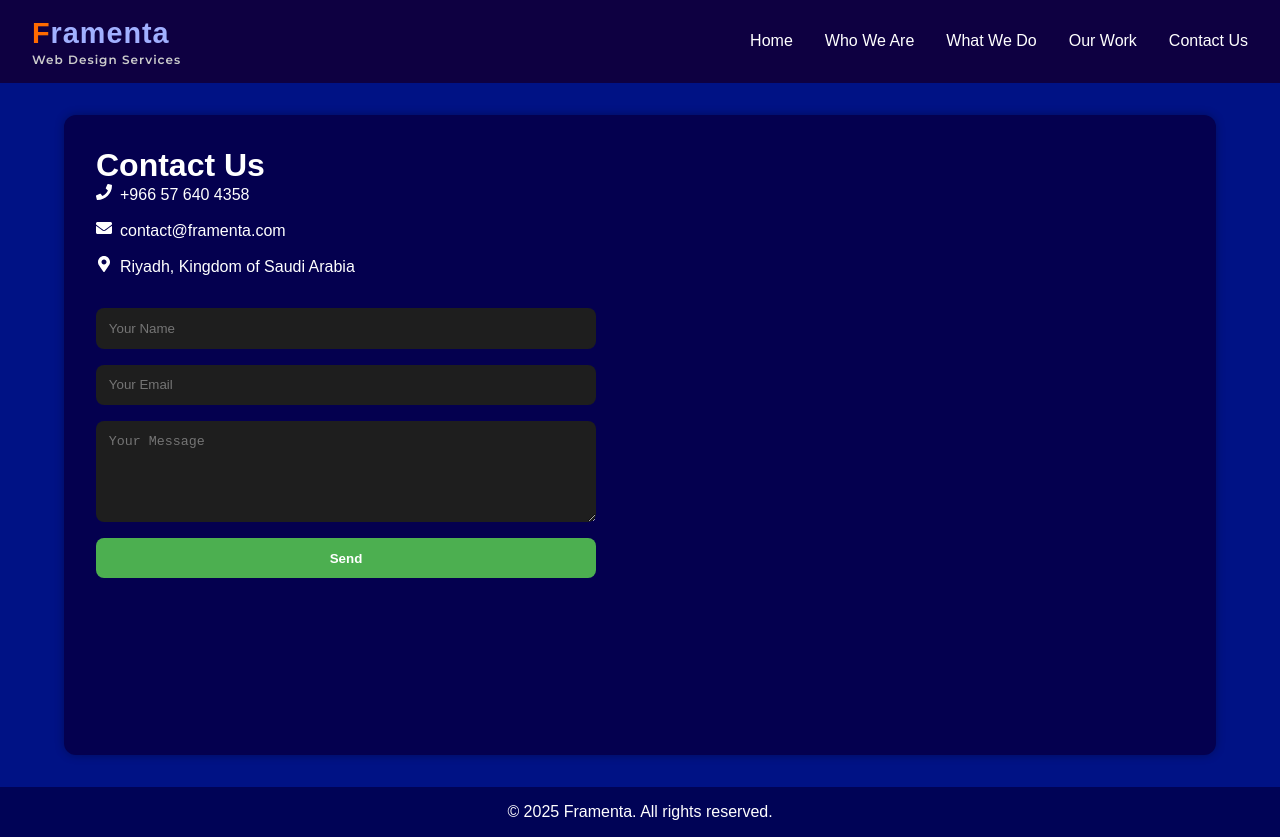
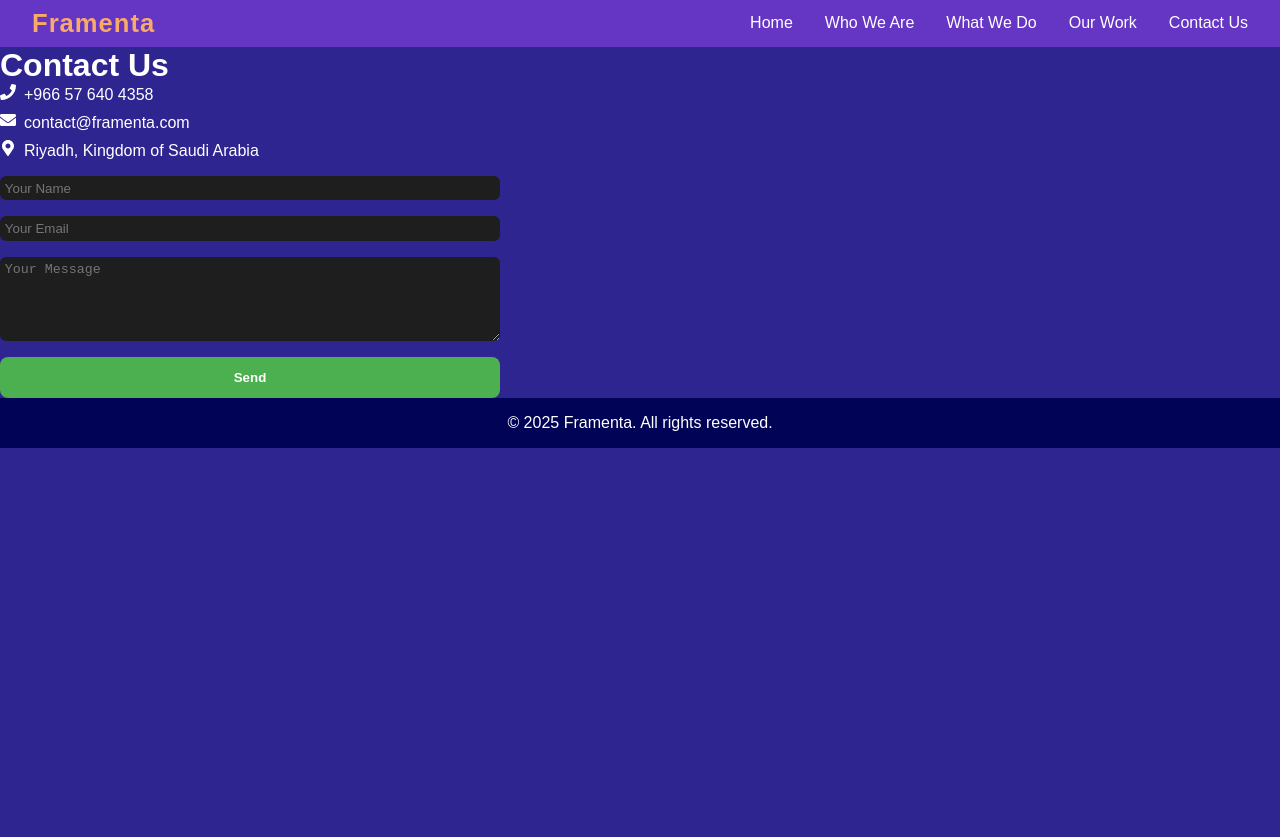
Before and after one commit to nemerj19/framenta-web, a React (Create React App) app: page /contact-us in a window 1280 px wide. After the commit the page ends 800 px from the top, so only its background shows below. Built offline with nearby package versions, Linux system fonts and the light colour scheme.

Commit message:
navbar fix

```diff
--- a/src/App.css
+++ b/src/App.css
@@ -53,7 +53,7 @@ body {
 /* index.css or App.css */
 body {
   margin: 0;
-  background-color: #001285; /* Dark background */
+  background-color: #2f2591; /* Dark background */
   color: #ffffff; /* White text */
   font-family: "Arial", sans-serif;
 }
--- a/src/components/Home.css
+++ b/src/components/Home.css
@@ -271,7 +271,7 @@
 
 .design-card {
   flex: 1 1 300px;
-  background: linear-gradient(135deg, #de6000, #28004f); /* Default gradient */
+  background: linear-gradient(135deg, #7c39cd, #003984); /* Default gradient */
   color: white;
   padding: 20px;
   border-radius: 12px;
@@ -311,3 +311,68 @@
 .design-card button:hover {
   background: #f0f0f0;
 }
+
+.hero-slider {
+  width: 100%;
+  height: auto;
+  overflow: hidden;
+}
+
+.slide-image {
+  width: 100%;
+  height: auto;
+  object-fit: cover;
+  display: block;
+}
+
+@media (max-width: 768px) {
+  .slide-image {
+    height: 350px; /* Adjust as needed */
+    object-fit: cover;
+  }
+}
+
+.offer-section {
+  padding-left: 40;
+}
+
+@media (min-width: 768px) {
+  .offer-section {
+    padding-left: 40px;
+  }
+}
+
+.offer-inner {
+  padding-left: 20px;
+}
+
+@media (min-width: 768px) {
+  .offer-inner {
+    padding-left: 40px;
+  }
+}
+
+.hero-image-wrapper {
+  width: 100%;
+  overflow: hidden;
+}
+
+.hero-image {
+  width: 100%;
+  height: auto;
+  display: block;
+  object-fit: cover;
+}
+
+.home-offer {
+  height: 5vh; /* full screen height */
+  display: flex;
+  justify-content: center; /* centers horizontally */
+  align-items: center; /* centers vertically */
+  text-align: center; /* centers text inside the element */
+}
+
+.home-offer h2 {
+  font-size: 1.5rem;
+  color: #ffffff; /* or any color that fits your theme */
+}
--- a/src/components/Navbar.css
+++ b/src/components/Navbar.css
@@ -1,8 +1,8 @@
 /* Navbar container */
 .navbar {
-  background-color: #0e0041;
+  background-color: #6535c4;
   color: white;
-  padding: 1rem 2rem;
+  padding: 0.5rem 2rem;
   display: flex;
   justify-content: space-between;
   align-items: center;
@@ -13,7 +13,7 @@
   font-size: 1.8rem;
   font-family: "Poppins", sans-serif; /* or whichever font you chose */
   font-weight: 600; /* adjust for boldness */
-  color: #5eacff; /* try a standout color */
+  color: #ffffff; /* try a standout color */
   letter-spacing: 1px; /* optional: for spacing effect */
 }
 
@@ -96,14 +96,6 @@
   font-size: 1.8rem;
 }
 
-.logo-f {
-  color: #ff6a00; /* red */
-}
-
-.logo-rest {
-  color: #a1b0ff; /* teal */
-}
-
 .logo-link:hover .logo-f,
 .logo-link:hover .logo-rest {
   opacity: 0.8;
@@ -169,11 +161,10 @@
 }
 
 .logo {
-  display: flex;
-  flex-direction: column;
-  font-size: 1.8rem;
+  font-size: 1.6rem;
   font-family: "Montserrat", sans-serif;
   font-weight: 600;
   text-decoration: none;
   line-height: 1.2;
+  color: #f9a968; /* ✅ set your desired color here */
 }
--- a/src/components/Navbar.js
+++ b/src/components/Navbar.js
@@ -20,11 +20,7 @@ function Navbar() {
     <>
       <nav className="navbar">
         <Link to="/" className="logo">
-          <div>
-            <span className="logo-f">F</span>
-            <span className="logo-rest">ramenta</span>
-            <div className="logo-tagline">Web Design Services</div>
-          </div>
+          Framenta
         </Link>
 
         {isMobile ? (
--- a/src/components/PageLayout.css
+++ b/src/components/PageLayout.css
@@ -3,16 +3,9 @@
   min-height: 80vh;
   background-color: #04004f;
   color: #ffffff;
-  border-radius: 12px;
+  border-radius: px;
   box-shadow: 0 0 10px rgba(0, 0, 0, 0.3);
-  width: 90%;
+  width: 100%;
   max-width: 1200px;
-  margin: 2rem auto;
+  margin: 1rem auto;
 }
-
-@media (max-width: 768px) {
-  .page-layout {
-    padding: 1rem;
-    border-radius: 8px;
-  }
-}
--- a/src/pages/ContactUs.css
+++ b/src/pages/ContactUs.css
@@ -2,9 +2,9 @@
 
 input,
 textarea {
-  padding: 0.8rem;
+  padding: 0.3rem;
   border: none;
-  border-radius: 8px;
+  border-radius: px;
   background-color: #1e1e1e;
   color: white;
 }
@@ -23,3 +23,12 @@ button {
 button:hover {
   background-color: #45a049;
 }
+
+input,
+textarea {
+  padding: 0.3rem;
+  border: none;
+  border-radius: 6px; /* 👈 give this a number */
+  background-color: #1e1e1e;
+  color: white;
+}
--- a/src/pages/ContactUs.js
+++ b/src/pages/ContactUs.js
@@ -1,20 +1,20 @@
 import React from "react";
-import PageLayout from "../components/PageLayout";
+//import PageLayout from "../components/PageLayout";
 import { FaPhone, FaEnvelope, FaMapMarkerAlt } from "react-icons/fa";
 import "./ContactUs.css";
 
 function ContactUs() {
   return (
-    <PageLayout>
+    <div className="contact-container">
       <h1>Contact Us</h1>
 
       {/* Contact Info Section */}
       <div
         style={{
-          marginBottom: "2rem",
+          marginBottom: "1rem",
           display: "flex",
           flexDirection: "column",
-          gap: "1rem",
+          gap: "0.5rem",
         }}
       >
         <p>
@@ -47,7 +47,7 @@ function ContactUs() {
         <textarea name="message" placeholder="Your Message" rows="5" required />
         <button type="submit">Send</button>
       </form>
-    </PageLayout>
+    </div>
   );
 }
 
--- a/src/pages/Home.js
+++ b/src/pages/Home.js
@@ -1,91 +1,103 @@
 import React from "react";
-import PageLayout from "../components/PageLayout";
+//import PageLayout from "../components/PageLayout";
 import "../components/Home.css";
 import { FaGithub } from "react-icons/fa";
 import { SiTailwindcss } from "react-icons/si";
 import { FaReact, FaHtml5, FaCss3Alt, FaJs } from "react-icons/fa";
 import { useNavigate } from "react-router-dom";
-import HeroSlider from "../components/HeroSlider";
+//import HeroSlider from "../components/HeroSlider";
 
 function Home() {
   const navigate = useNavigate();
 
   return (
-    <PageLayout>
-      <HeroSlider />
+    <>
+      <div className="hero-image-wrapper">
+        <img
+          src="/images/front.png" // update this path to your image
+          alt="Framenta - Creative Web Design"
+          className="hero-image"
+        />
+      </div>
 
-      <section className="features-section spaced-section">
-        <h2>What We Offer</h2>
-        <ul>
+      <section className="features-section spaced-section offer-section">
+        <div className="home-offer">
+          <h2>Our All Services</h2>
+          {/* <ul>
             <li>🚀 Fast, SEO-optimized websites</li>
             <li>🎨 Custom UI/UX design for a seamless user experience</li>
             <li>📱 Fully responsive mobile-friendly layouts</li>
             <li>🔍 Search Engine Optimization (SEO)</li>
             <li>⚙️ Front-end development with modern JavaScript frameworks</li>
             <li>🛠️ Maintenance and support after launch</li>
+          </ul> */}
+        </div>
+
         <div className="web-design-cards">
           <div className="design-card">
             <h3>Basic Web Design</h3>
             <ul>
-                <li> Choose from prebuilt creative designs</li>
-                <li> Edit chosen design</li>
-                <li> Design simple logo</li>
-                <li> Build site content</li>
+              <li>Choose from prebuilt creative designs</li>
+              <li>Edit chosen design</li>
+              <li>Design simple logo</li>
+              <li>Build site content</li>
             </ul>
             <button
               className="inquiry-button"
               onClick={() => navigate("/contact-us")}
             >
-                Make an Inquiry
+              Inquire
             </button>
           </div>
 
           <div className="design-card">
             <h3>Advanced Web Design</h3>
             <ul>
-                <li> Custom creative design for homepage</li>
-                <li> Logo design</li>
-                <li> Build site content</li>
-                <li> Build professional forms</li>
+              <li>Custom creative design for homepage</li>
+              <li>Logo design</li>
+              <li>Build site content</li>
+              <li>Build professional forms</li>
             </ul>
             <button
               className="inquiry-button"
               onClick={() => navigate("/contact-us")}
             >
-                Make an Inquiry
+              Inquire
             </button>
           </div>
+
           <div className="design-card">
             <h3>UI/UX Design</h3>
             <ul>
-                <li> Research-driven interface design</li>
-                <li> User journey mapping</li>
-                <li> Wireframes and mockups</li>
-                <li> Pixel-perfect visual design</li>
+              <li>Research-driven interface design</li>
+              <li>User journey mapping</li>
+              <li>Wireframes and mockups</li>
+              <li>Pixel-perfect visual design</li>
             </ul>
             <button
               className="inquiry-button"
               onClick={() => navigate("/contact-us")}
             >
-                Make an Inquiry
+              Inquire
             </button>
           </div>
 
           <div className="design-card">
             <h3>Domain & Hosting</h3>
             <ul>
-                <li> Help register your domain</li>
-                <li> Fast & secure hosting setup</li>
-                <li> Free SSL certificate</li>
-                <li> Website backups & support</li>
+              <li>Help register your domain</li>
+              <li>Fast & secure hosting setup</li>
+              <li>Free SSL certificate</li>
+              <li>Website backups & support</li>
             </ul>
             <button
               className="inquiry-button"
               onClick={() => navigate("/contact-us")}
             >
-                Make an Inquiry
+              Inquire
             </button>
           </div>
+
           <div className="design-card seo-card">
             <h3>SEO Services</h3>
             <ul>
@@ -96,6 +108,7 @@ function Home() {
             </ul>
             <button onClick={() => navigate("/contact-us")}>Inquire</button>
           </div>
+
           <div className="design-card app-card">
             <h3>App Development</h3>
             <ul>
@@ -107,7 +120,6 @@ function Home() {
             <button onClick={() => navigate("/contact-us")}>Inquire</button>
           </div>
         </div>
-        </ul>
       </section>
 
       <section className="about-preview">
@@ -165,7 +177,7 @@ function Home() {
       <footer className="footer-note">
         Made with <span className="heart">♥</span> in Riyadh
       </footer>
-    </PageLayout>
+    </>
   );
 }
 
--- a/src/pages/OurWork.js
+++ b/src/pages/OurWork.js
@@ -1,9 +1,9 @@
 import React from "react";
-import PageLayout from "../components/PageLayout";
+//import PageLayout from "../components/PageLayout";
 
 function OurWork() {
   return (
-    <PageLayout>
+    <>
       <h2 style={{ marginBottom: "1rem" }}>Our Work</h2>
       <div
         style={{
@@ -93,7 +93,7 @@ function OurWork() {
           </a>
         </div>
       </div>
-    </PageLayout>
+    </>
   );
 }
 
--- a/src/pages/WhoWeAre.js
+++ b/src/pages/WhoWeAre.js
@@ -1,9 +1,9 @@
 import React from "react";
-import PageLayout from "../components/PageLayout";
+//import PageLayout from "../components/PageLayout";
 
 function Home() {
   return (
-    <PageLayout>
+    <>
       <h1>Who We Are?</h1>
       <img
         src="/images/team.jpg"
@@ -24,7 +24,7 @@ function Home() {
         with you to transform your ideas into engaging digital experiences that
         stand out in today’s competitive market."
       </p>
-    </PageLayout>
+    </>
   );
 }
 
```
Also changed, not shown: 2 other files (tests, documents, lock files or other folders). Lines whose indentation alone changed are shown as unchanged.
